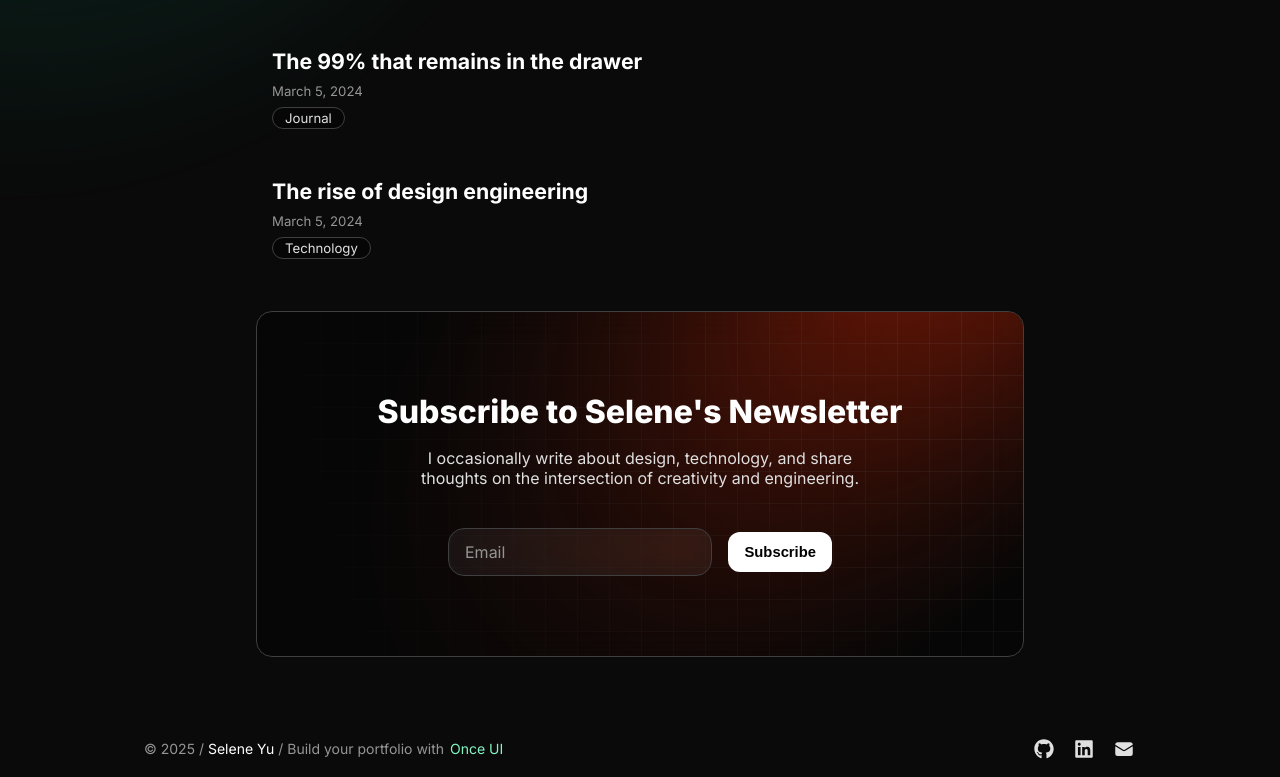
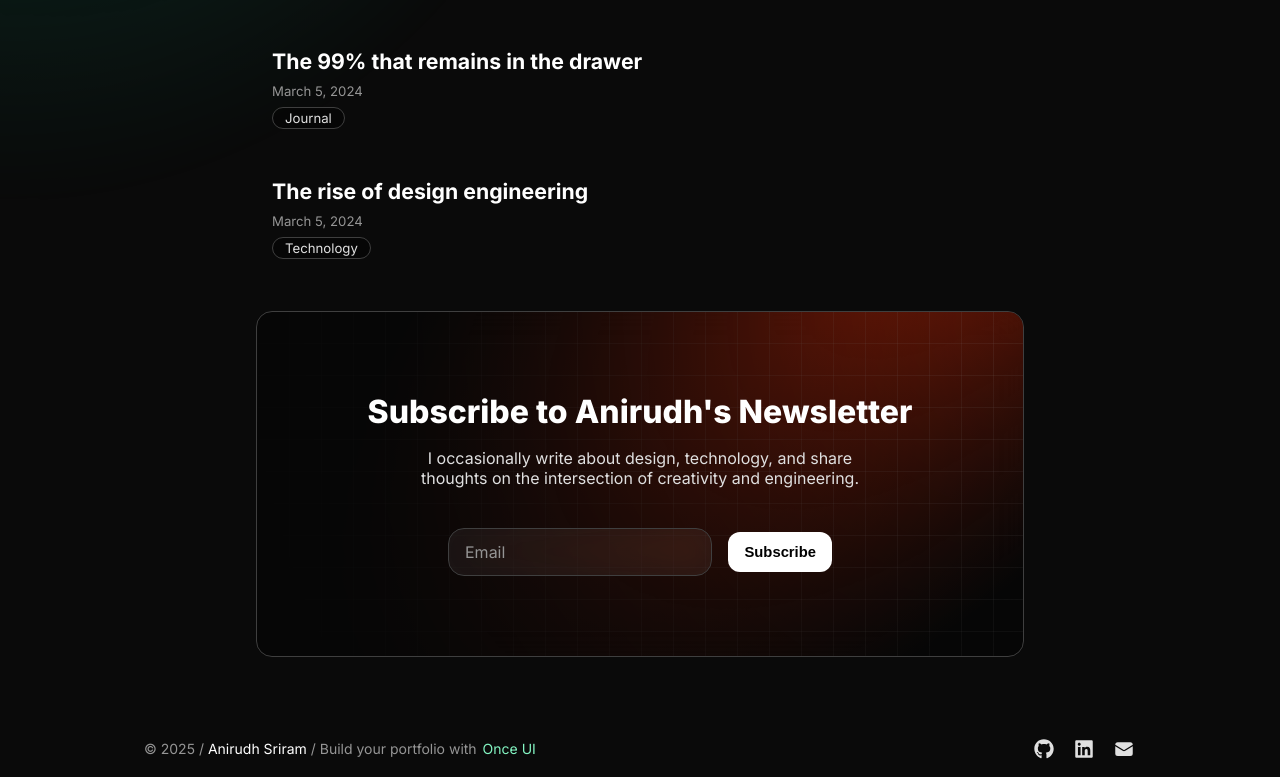
Before and after one commit to asrira428/anirudh-portfolio, a Next.js app: page /blog in a window 1280 px wide. Shown: the part 395-1172 px from the top of the page. Built offline with nearby package versions, Linux system fonts and the light colour scheme.

Commit message:
Updated Name

```diff
--- a/src/app/resources/content.js
+++ b/src/app/resources/content.js
@@ -1,8 +1,8 @@
 import { InlineCode } from "@/once-ui/components";
 
 const person = {
-  firstName: "Selene",
-  lastName: "Yu",
+  firstName: "Anirudh",
+  lastName: "Sriram",
   get name() {
     return `${this.firstName} ${this.lastName}`;
   },
```
